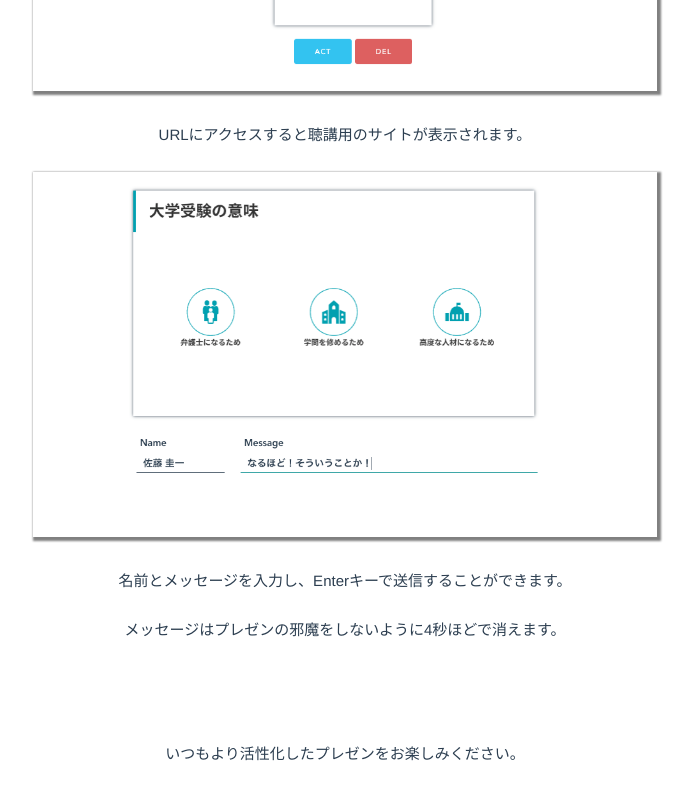
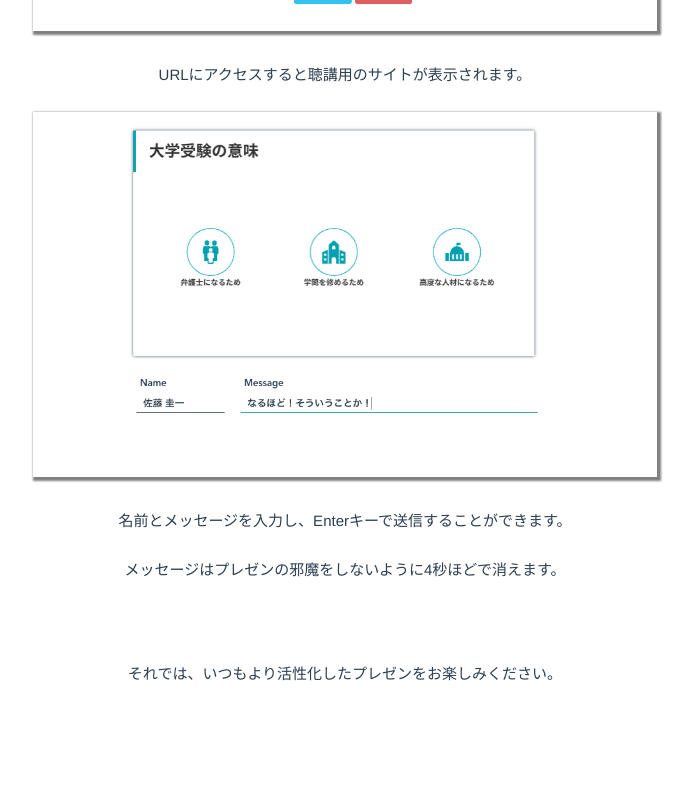
Before and after one commit to sanotyan1202/slide_act, a Vue app: page / in a window 1280 px wide. Shown: the part 3172-3972 px from the top of the page, without its empty margins (295-988 px from the left). After the commit the page ends 3933 px from the top, so only its background shows below. Built offline with nearby package versions, Linux system fonts and the light colour scheme.

Commit message:
使い方のmarginを調整

```diff
--- a/src/components/HowToUse.vue
+++ b/src/components/HowToUse.vue
@@ -28,7 +28,7 @@
                 <p>メッセージはプレゼンの邪魔をしないように4秒ほどで消えます。</p>
               </div>
               <div id="step4" class="how-to-step">
-                <p>いつもより活性化したプレゼンをお楽しみください。</p>
+                <p>それでは、いつもより活性化したプレゼンをお楽しみください。</p>
               </div>
             </div>
           </div>
@@ -49,6 +49,6 @@
 }
 
 .how-to-step {
-  margin-top:100px;
+  margin-top:80px;
 }
 </style>
```
